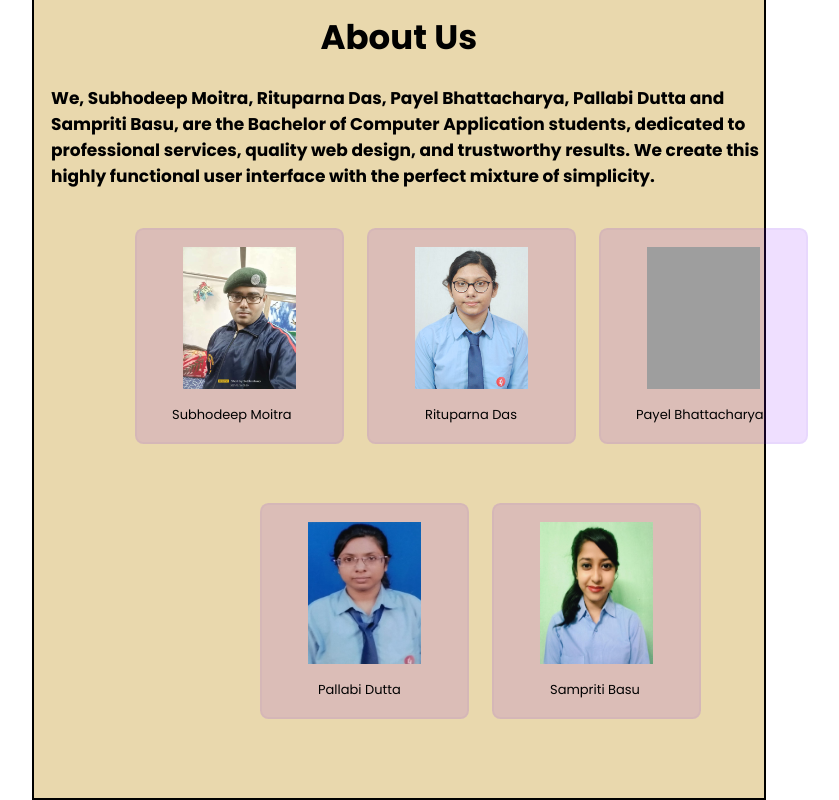
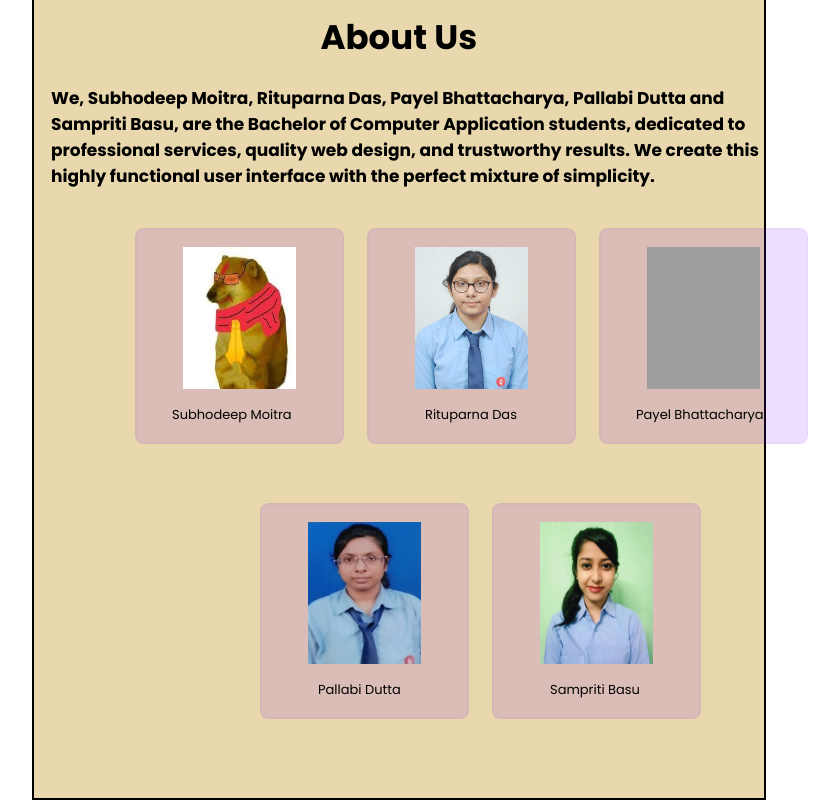
Before and after one commit to subhodeepmoitra/wbdoma_V_1.0, a website: page index.html in a window 1280 px wide. Shown: the part 2181-2981 px from the top of the page, without its empty margins (305-1144 px from the left). Drawn offline with Linux system fonts and the light colour scheme; grey boxes are pictures that could not be loaded.

Commit message:
Update index.html

```diff
--- a/index.html
+++ b/index.html
@@ -584,7 +584,8 @@
     </div>
     <div class="container2">
       <div class="box2">
-        <img src="CADETPICTURE.jpeg" alt="">
+        <!--<img src="CADETPICTURE.jpeg" alt="">-->
+        <img src="cheems.jpeg" alt="">
         <p class="sec1-p">Subhodeep Moitra</p>
       </div>
       <div class="box2">
```
